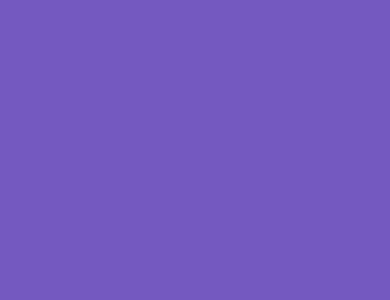
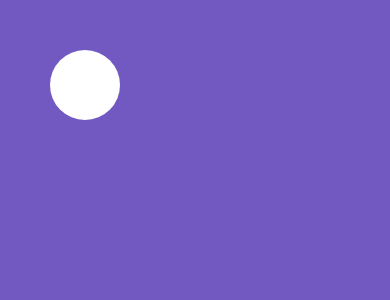
Before and after one commit to MatheusKindrazki/animated-react-native, a React Native app: screen / in a window 390 px wide. Shown: the top 300 px of the page. Built offline with nearby package versions, Linux system fonts and the light colour scheme.

Commit message:
estudando sobre panResponder junto a uma animação

```diff
--- a/App.js
+++ b/App.js
@@ -1,32 +1,55 @@
+/* eslint-disable no-sparse-arrays */
 /* eslint-disable react-hooks/exhaustive-deps */
-import React, {useEffect} from 'react';
-import {View, Animated, StyleSheet} from 'react-native';
+import React from 'react';
+import {View, Animated, StyleSheet, PanResponder} from 'react-native';
 
 export default function AnimatedCourse() {
-  const ballY = new Animated.Value(0);
+  let ball = new Animated.ValueXY({x: 0, y: 0});
 
-  useEffect(() => {
-    Animated.sequence([
-      Animated.timing(ballY, {
-        toValue: 300,
-        duration: 1000,
-      }),
-    ]).start();
-  }, []);
+  const panResp = PanResponder.create({
+    onMoveShouldSetPanResponder: (e, gestureState) => true,
+
+    onPanResponderGrant: (e, gestureState) => {
+      ball.setOffset({
+        x: ball.x._value,
+        y: ball.y._value,
+      });
+
+      ball.setValue({x: 0, y: 0});
+    },
+
+    onPanResponderMove: Animated.event(
+      [
+        null,
+        {
+          dx: ball.x,
+          dy: ball.y,
+        },
+      ],
+      {
+        listener: (e, gestureState) => {
+          console.log(gestureState);
+        },
+      },
+    ),
+
+    // Reseta o offset da bola
+    onPanResponderRelease: () => {
+      ball.flattenOffset();
+    },
+  });
 
   return (
     <View style={style.container}>
+      {/* panHandlers é utilizado para passar as propriedades de gestos para o Animated View */}
       <Animated.View
+        {...panResp.panHandlers}
         style={[
           style.ball,
           {
-            top: ballY,
-            opacity: ballY.interpolate({
-              inputRange: [0, 300],
-              outputRange: [1, 0],
-              extrapolate: 'clamp',
-            }),
+            transform: [{translateX: ball.x}, {translateY: ball.y}],
           },
+          ,
         ]}
       />
     </View>
```
